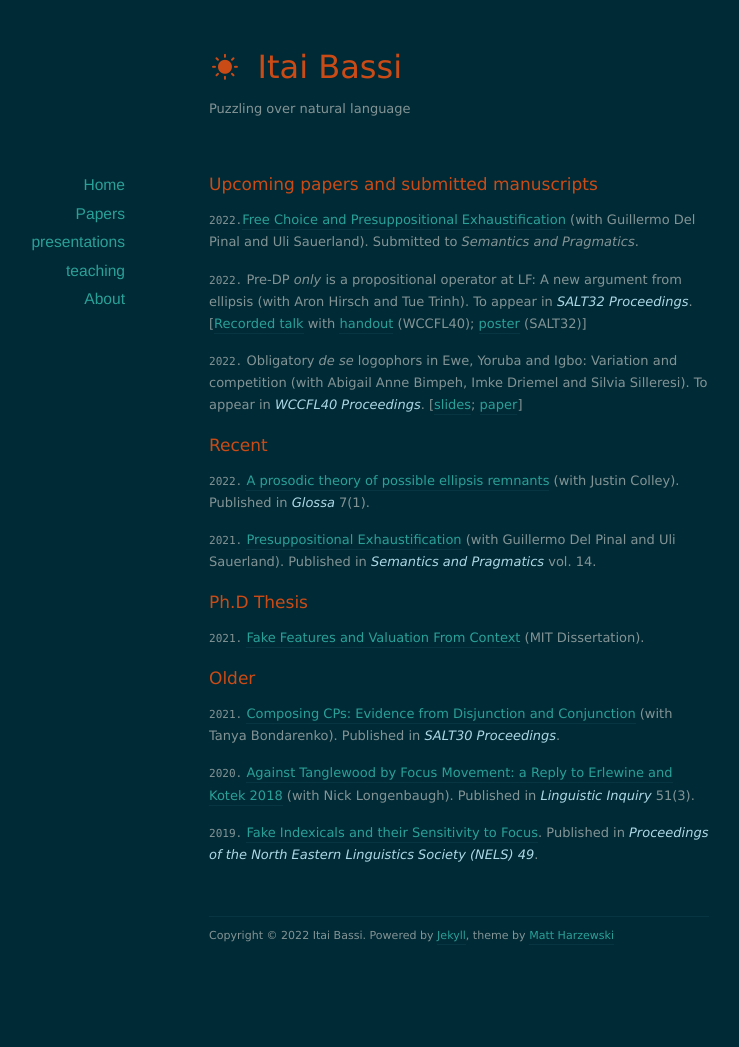
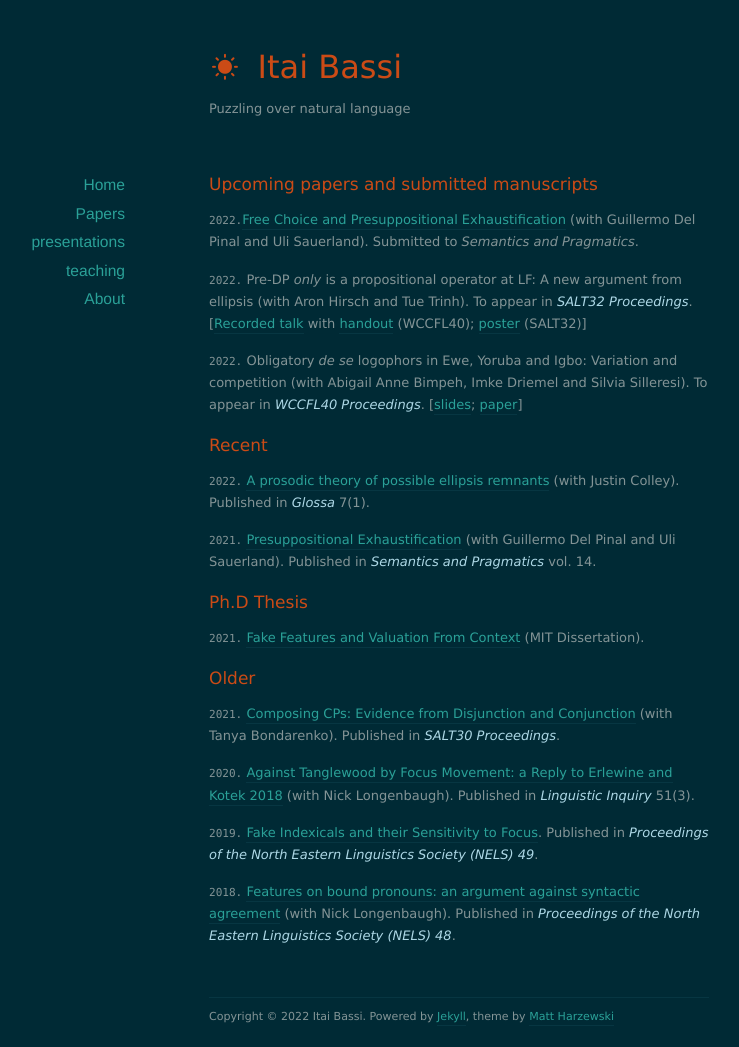
Before and after one commit to itaibassi/itaibassi.github.io, a Jekyll site: the page built from papers/index.markdown, in a window 1280 px wide. Shown: the whole page, without its empty margins (181-920 px from the left). Built offline with Jekyll 4.4.1, drawn with Linux system fonts in a browser that asks for light colours; nearby versions of some CDN libraries; before the commit the page ends 966 px from its top, so only the background shows below that.

Commit message:
Update index.markdown

```diff
--- a/papers/index.markdown
+++ b/papers/index.markdown
@@ -39,4 +39,6 @@ title: Papers
 
 `2020.` [Against Tanglewood by Focus Movement: a Reply to Erlewine and Kotek 2018](https://direct.mit.edu/ling/article-abstract/51/3/579/96990/Against-Tanglewood-by-Focus-Movement-A-Reply-to?redirectedFrom=fulltext/) (with Nick Longenbaugh). Published in *<font color="lightblue"> Linguistic Inquiry </font>* 51(3).
 
-`2019.` [Fake Indexicals and their Sensitivity to Focus](https://ling.auf.net/lingbuzz/006181).  Published in *<font color="lightblue"> Proceedings of the North Eastern Linguistics Society (NELS) 49</font>*.
+`2019.` [Fake Indexicals and their Sensitivity to Focus](https://ling.auf.net/lingbuzz/004648).  Published in *<font color="lightblue"> Proceedings of the North Eastern Linguistics Society (NELS) 49</font>*.
+
+`2018.` [Features on bound pronouns: an argument against syntactic agreement](https://ling.auf.net/lingbuzz/004056)  (with Nick Longenbaugh).  Published in *<font color="lightblue"> Proceedings of the North Eastern Linguistics Society (NELS) 48</font>*.
```
